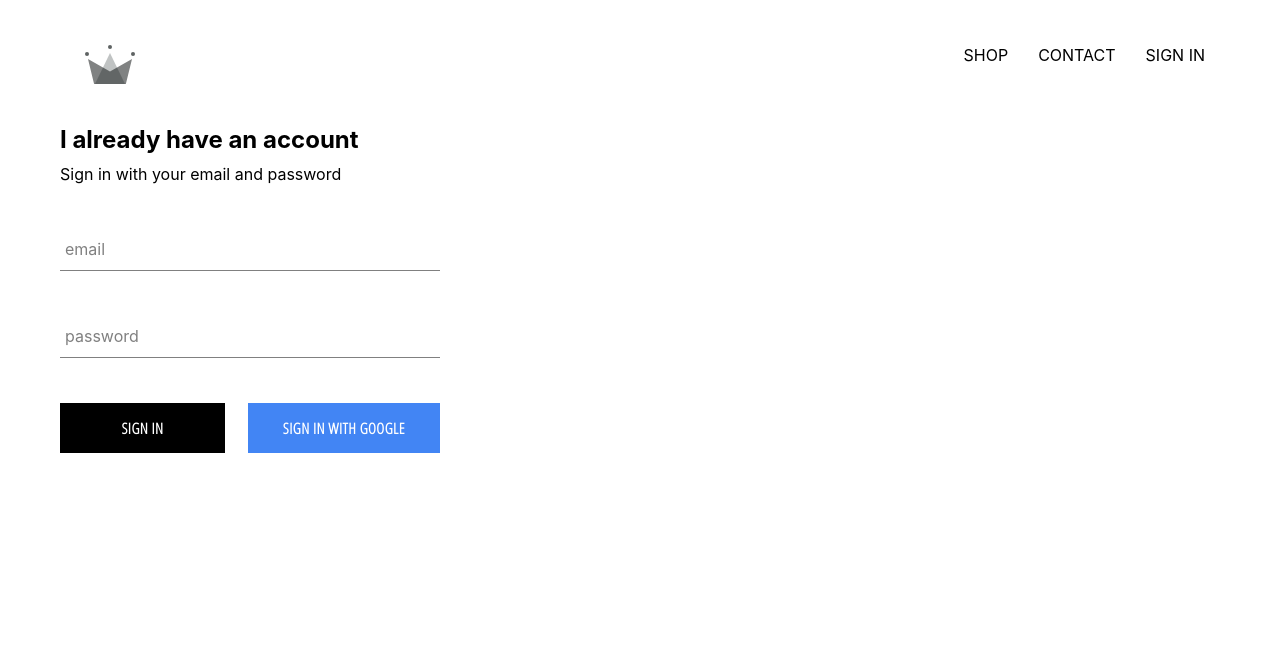
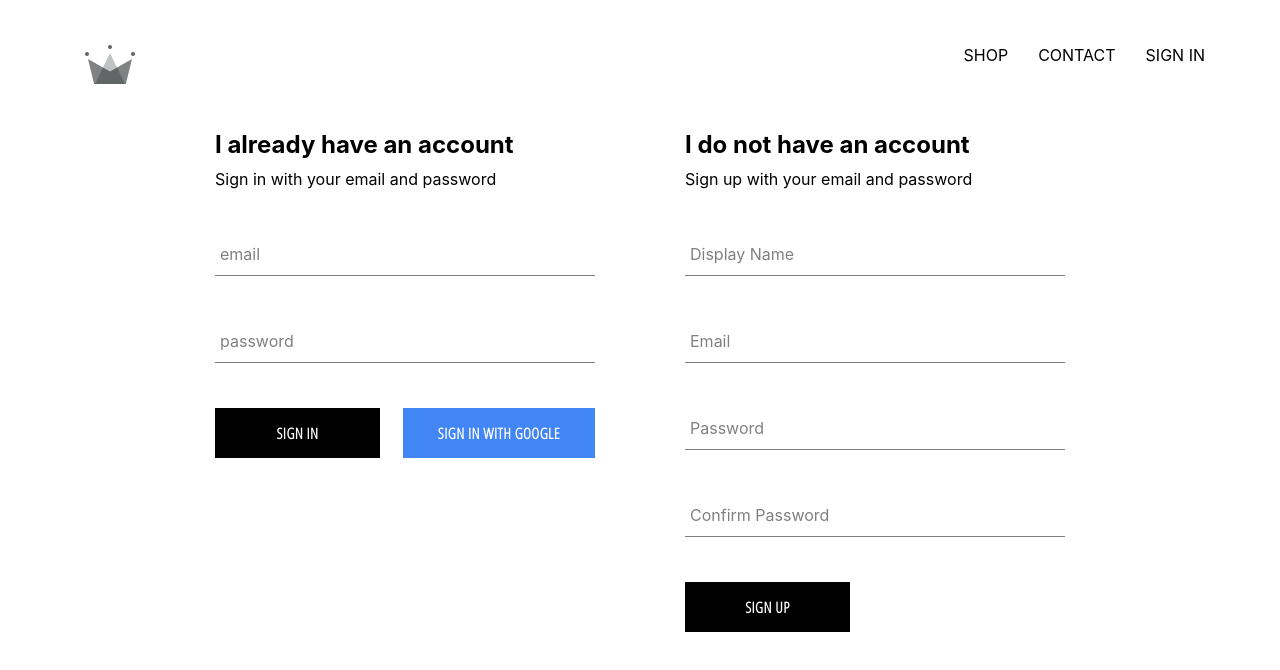
Before and after one commit to riadhmouamnia/clothing-app, a React (Create React App) app: page /signin in a window 1280 px wide. Shown: the top 670 px of the page. Built offline with nearby package versions, Linux system fonts and the light colour scheme; no server answers.

Commit message:
implemented firebase utils, included ability to store authanticated users into our firestore database

```diff
--- a/src/App.js
+++ b/src/App.js
@@ -6,7 +6,7 @@
 import { Route, Switch } from "react-router-dom";
 import Header from "./components/header/header.component";
 import SignInAndSignUp from "./pages/sign-in-and-sign-up/sign-in-and-sign-up.component";
-import { auth } from "./firebase/firebase.util";
+import { auth, createuserprofileDocument } from "./firebase/firebase.util";
 
 class App extends React.Component {
   constructor() {
@@ -20,9 +20,21 @@
   unsubscribeFromAuth = null;
 
   componentDidMount() {
-    this.unsubscribeFromAuth = auth.onAuthStateChanged((user) => {
-      this.setState({ currentUser: user });
-      console.log(user);
+    this.unsubscribeFromAuth = auth.onAuthStateChanged(async (userAuth) => {
+      if (userAuth) {
+        const userRef = await createuserprofileDocument(userAuth);
+        userRef.onSnapshot((snapShot) => {
+          this.setState({
+            currentUser: {
+              id: snapShot.id,
+              ...snapShot.data(),
+            },
+          });
+          console.log({ currentUser: userAuth });
+        });
+      } else {
+        this.setState({ currentUser: userAuth });
+      }
     });
   }
 
--- a/src/components/header/header.component.jsx
+++ b/src/components/header/header.component.jsx
@@ -25,7 +25,7 @@
             SIGN OUT
           </Link>
         ) : (
-          <Link className="option" to="signin">
+          <Link className="option" to="/signin">
             SIGN IN
           </Link>
         )}
--- a/src/components/sign-in/sign-in.component.jsx
+++ b/src/components/sign-in/sign-in.component.jsx
@@ -52,7 +52,11 @@
           />
           <div className="buttons">
             <CustomButton type="submit">Sign in</CustomButton>
-            <CustomButton onClick={signInWithGoogle} isGoogleSignIn>
+            <CustomButton
+              type="button"
+              onClick={signInWithGoogle}
+              isGoogleSignIn
+            >
               Sign in with Google
             </CustomButton>
           </div>
--- /dev/null
+++ b/src/components/sign-up/sign-up.componenet.jsx
@@ -0,0 +1,96 @@
+import React, { Component } from "react";
+import FormInput from "../form-input/form-input.component";
+import CustomButton from "../custom-button/custom-button.component";
+import { auth, createuserprofileDocument } from "../../firebase/firebase.util";
+
+import "./sign-up.styles.scss";
+
+class SignUp extends Component {
+  constructor() {
+    super();
+    this.state = {
+      displayName: "",
+      email: "",
+      password: "",
+      confirmPassword: "",
+    };
+  }
+
+  handleSubmit = async (event) => {
+    event.preventDefault();
+
+    const { displayName, email, password, confirmPassword } = this.state;
+
+    if (password !== confirmPassword) {
+      alert("passwords don't match");
+      return;
+    }
+
+    try {
+      const { user } = await auth.createUserWithEmailAndPassword(
+        email,
+        password
+      );
+      await createuserprofileDocument(user, { displayName });
+      this.setState({
+        displayName: "",
+        email: "",
+        password: "",
+        confirmPassword: "",
+      });
+    } catch (error) {
+      console.log(error);
+    }
+  };
+
+  handleChange = (event) => {
+    const { name, value } = event.target;
+    this.setState({ [name]: value });
+  };
+  render() {
+    const { displayName, email, password, confirmPassword } = this.state;
+    return (
+      <div className="sign-up">
+        <h2 className="title">I do not have an account</h2>
+        <span>Sign up with your email and password</span>
+        <form className="sign-up-form" onSubmit={this.handleSubmit}>
+          <FormInput
+            type="text"
+            name="displayName"
+            value={displayName}
+            onChange={this.handleChange}
+            label="Display Name"
+            required
+          />
+          <FormInput
+            type="email"
+            name="email"
+            value={email}
+            onChange={this.handleChange}
+            label="Email"
+            required
+          />
+          <FormInput
+            type="password"
+            name="password"
+            value={password}
+            onChange={this.handleChange}
+            label="Password"
+            required
+          />
+          <FormInput
+            type="password"
+            name="confirmPassword"
+            value={confirmPassword}
+            onChange={this.handleChange}
+            label="Confirm Password"
+            required
+          />
+          <CustomButton type="submit">SIGN UP</CustomButton>
+        </form>
+      </div>
+    );
+  }
+}
+
+export default SignUp;
--- /dev/null
+++ b/src/components/sign-up/sign-up.styles.scss
@@ -0,0 +1,9 @@
+.sign-up {
+    display: flex;
+    flex-direction: column;
+    width: 380px;
+
+    .title {
+      margin: 10px 0;
+    }
+  }
--- a/src/firebase/firebase.util.js
+++ b/src/firebase/firebase.util.js
@@ -22,4 +22,27 @@
 
 export const signInWithGoogle = () => auth.signInWithPopup(provider);
 
+export const createuserprofileDocument = async (userAuth, additionalData) => {
+  if (!userAuth) return;
+  const userRef = firestore.doc(`users/${userAuth.uid}`);
+  const snapShot = await userRef.get();
+
+  if (!snapShot.exists) {
+    const { displayName, email } = userAuth;
+    const createdAt = new Date();
+
+    try {
+      await userRef.set({
+        displayName,
+        email,
+        createdAt,
+        ...additionalData,
+      });
+    } catch (error) {
+      console.log("error creating user", error.message);
+    }
+  }
+  return userRef;
+};
+
 export default firebase;
--- a/src/pages/sign-in-and-sign-up/sign-in-and-sign-up.component.jsx
+++ b/src/pages/sign-in-and-sign-up/sign-in-and-sign-up.component.jsx
@@ -1,5 +1,6 @@
 import React from "react";
 import SignIn from "../../components/sign-in/sign-in.component";
+import SignUp from "../../components/sign-up/sign-up.componenet";
 
 import "./sign-in-and-sign-up.styles.scss";
 
@@ -7,6 +8,7 @@
   return (
     <div className="sign-in-and-sign-up">
       <SignIn />
+      <SignUp />
     </div>
   );
 };
--- a/src/pages/sign-in-and-sign-up/sign-in-and-sign-up.styles.scss
+++ b/src/pages/sign-in-and-sign-up/sign-in-and-sign-up.styles.scss
@@ -0,0 +1,6 @@
+.sign-in-and-sign-up {
+    width: 850px;
+    display: flex;
+    justify-content: space-between;
+    margin: 30px auto;
+  }
```
